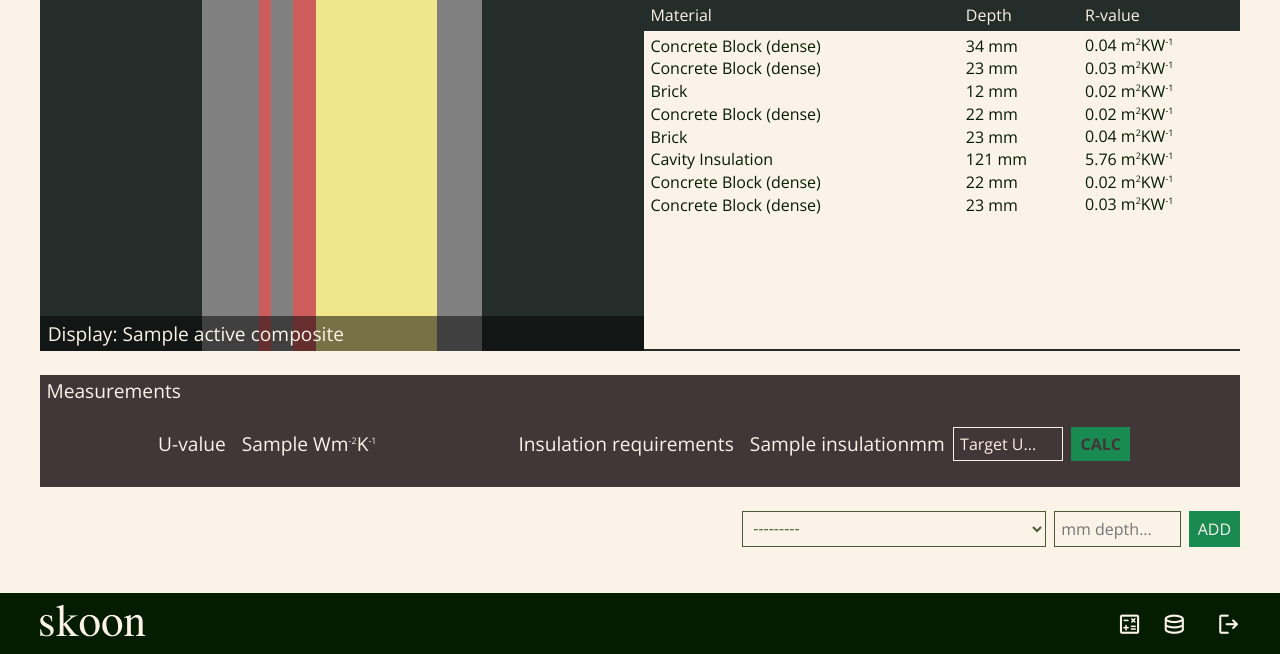
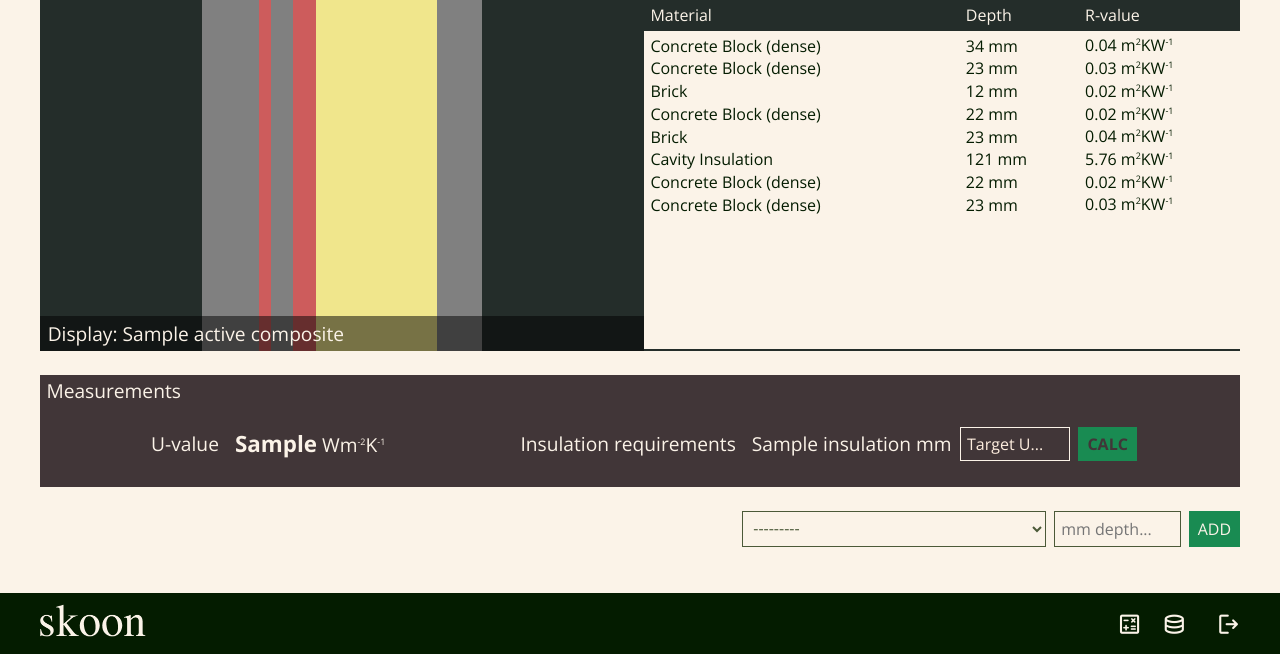
Before and after one commit to BenCurrieDev/SkoonAssignment, a Django app: template templates/home.html in a window 1280 px wide. Shown: the part 146-800 px from the top of the page. Run offline with Django 4.2, Linux system fonts and the light colour scheme; data comes from the database, SQL or seed files in the repository; both versions use the stored data as it was after the commit; the template is opened without the code that fills it: values that come from a table or form of the project are taken from there, most other values are stand-ins (such as "Sample title", 1, 10 or a date in 2020); some libraries are stand-ins or nearby versions.

Commit message:
adjusted results to be bold

```diff
--- a/static/css/skoon.css
+++ b/static/css/skoon.css
@@ -201,6 +201,11 @@
 
     .fxs {
         font-size: var(--fs-xs);
+    }
+
+    .bold {
+        font-weight: var(--fw-b);
+        font-size: var(--fs-pl);
     }
 
     /* layout */
@@ -699,6 +704,9 @@
                 margin-inline: 0.5rem;
                 font-size: var(--fs-pl);
             }
+            .bold {
+                font-size: var(--fs-h3);
+            }
         }
 
 
--- a/templates/home.html
+++ b/templates/home.html
@@ -99,7 +99,7 @@
 
           <div class="u-result">
             <p>U-value</p>
-            <p>{{ uVal }} Wm<sup>-2</sup>K<sup>-1</sup></p>
+            <p><span class="bold">{{ uVal }}</span> Wm<sup>-2</sup>K<sup>-1</sup></p>
           </div>
 
 
@@ -107,7 +107,7 @@
 
             <p class="insulation-header">Insulation requirements</p>
 
-            <p class="insulation-result">{% if insulation %}{% if insulation >= 0 %}+{% endif %}{{ insulation }}{% else %}--{% endif %}mm</p>
+            <p class="insulation-result">{% if insulation %}{% if insulation >= 0 %}<span class="bold">+{% endif %}{{ insulation }}</span>{% else %}--{% endif %} mm</p>
 
             <form method="POST" class="insulation-form">
               {% csrf_token %}
```
Also changed, not shown: db.sqlite3.
